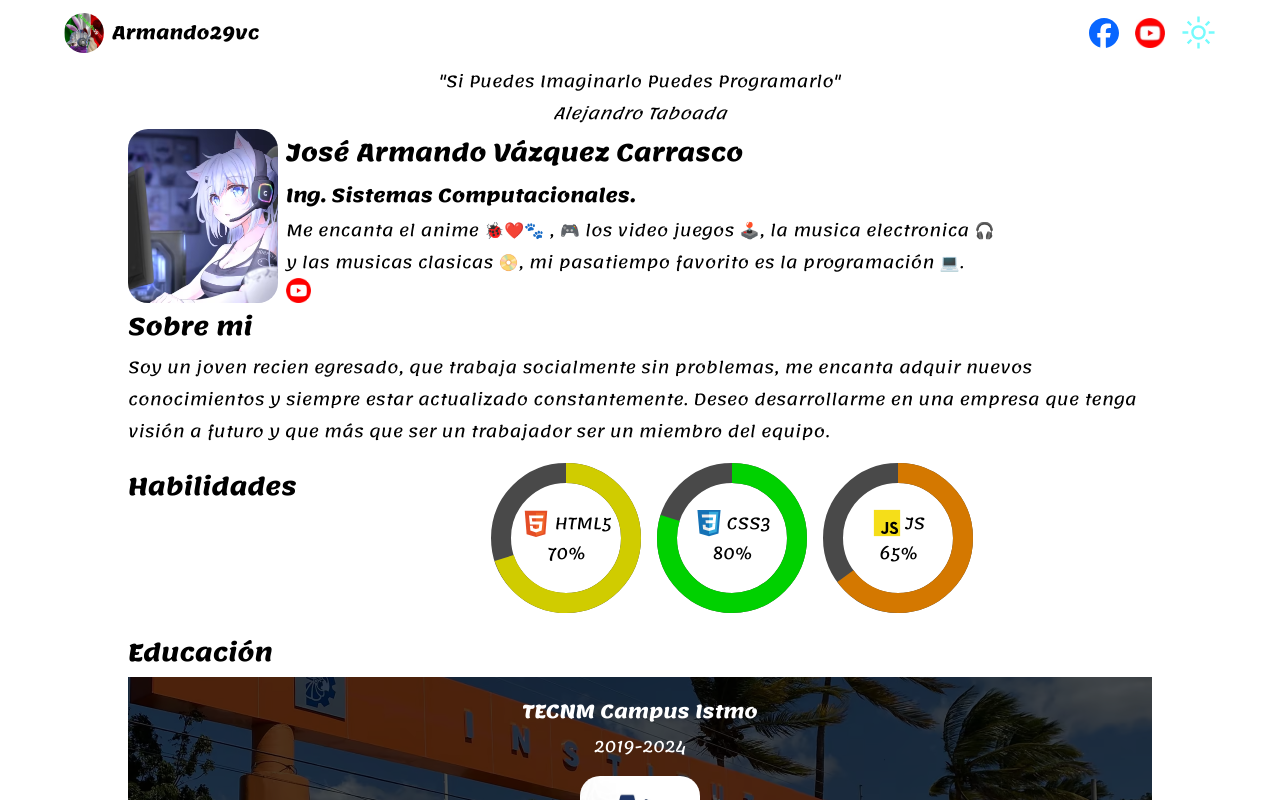
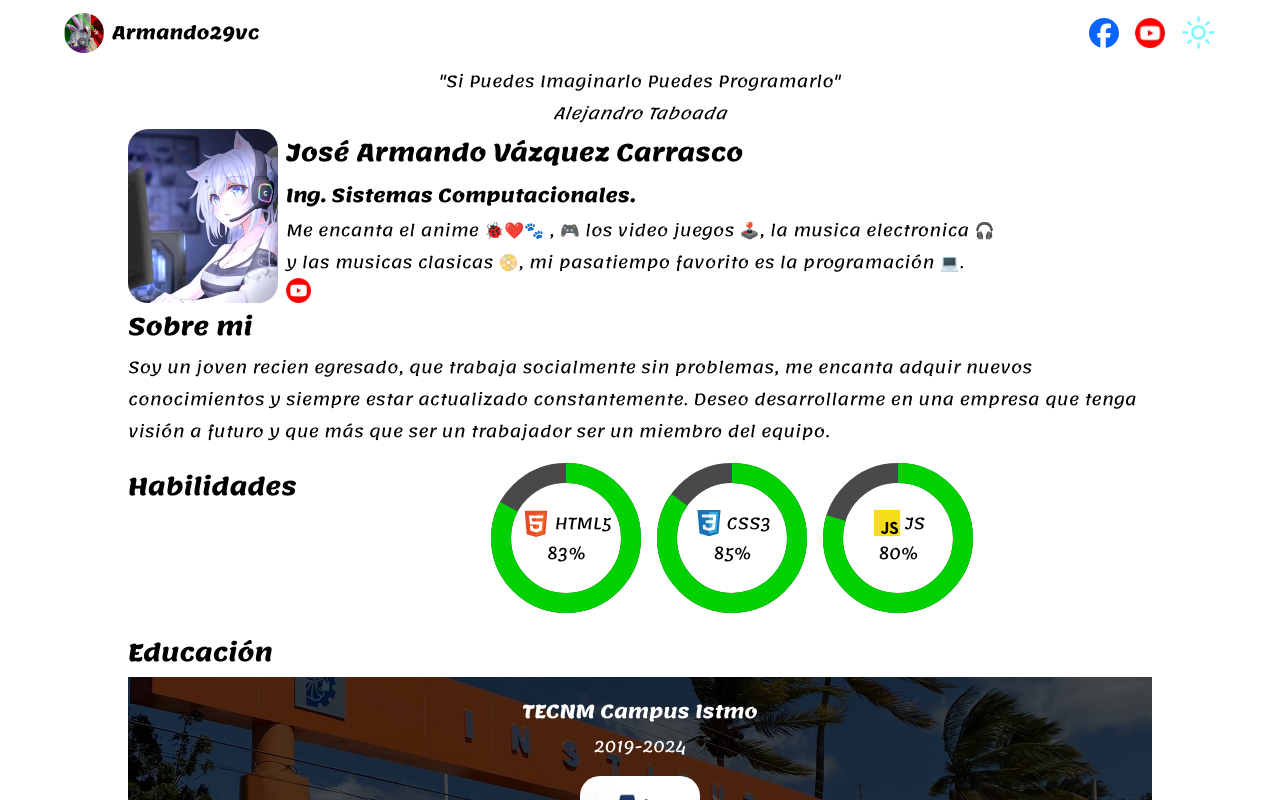
Before and after one commit to Armando29vc/portafolio, a React (Vite) app: page / in a window 1280 px wide. Shown: the top 800 px of the page. Built offline with nearby package versions, Linux system fonts and the light colour scheme.

Commit message:
arreglo de porcentajes

```diff
--- a/src/pages/index.jsx
+++ b/src/pages/index.jsx
@@ -36,9 +36,9 @@ function Index() {
   };
 
   const habilidades = [
-    { nombre: "HTML5", porcentaje: 70, icono: "icons/html5.svg" },
-    { nombre: "CSS3", porcentaje: 80, icono: "icons/css3.svg" },
-    { nombre: "JS", porcentaje: 65, icono: "icons/js.svg" },
+    { nombre: "HTML5", porcentaje: 83, icono: "icons/html5.svg" },
+    { nombre: "CSS3", porcentaje: 85, icono: "icons/css3.svg" },
+    { nombre: "JS", porcentaje: 80, icono: "icons/js.svg" },
   ];
 
   useEffect(() => {
```
